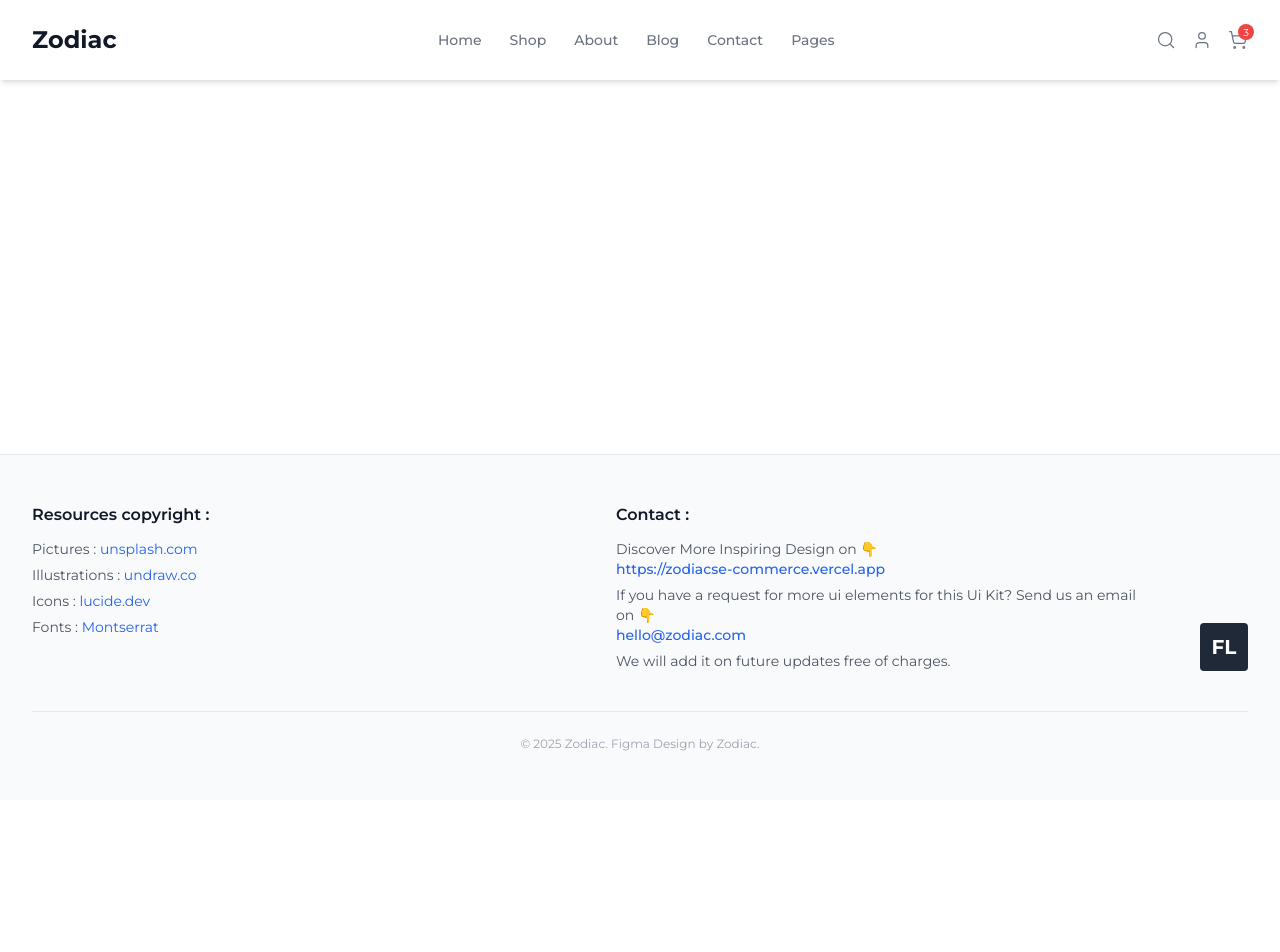
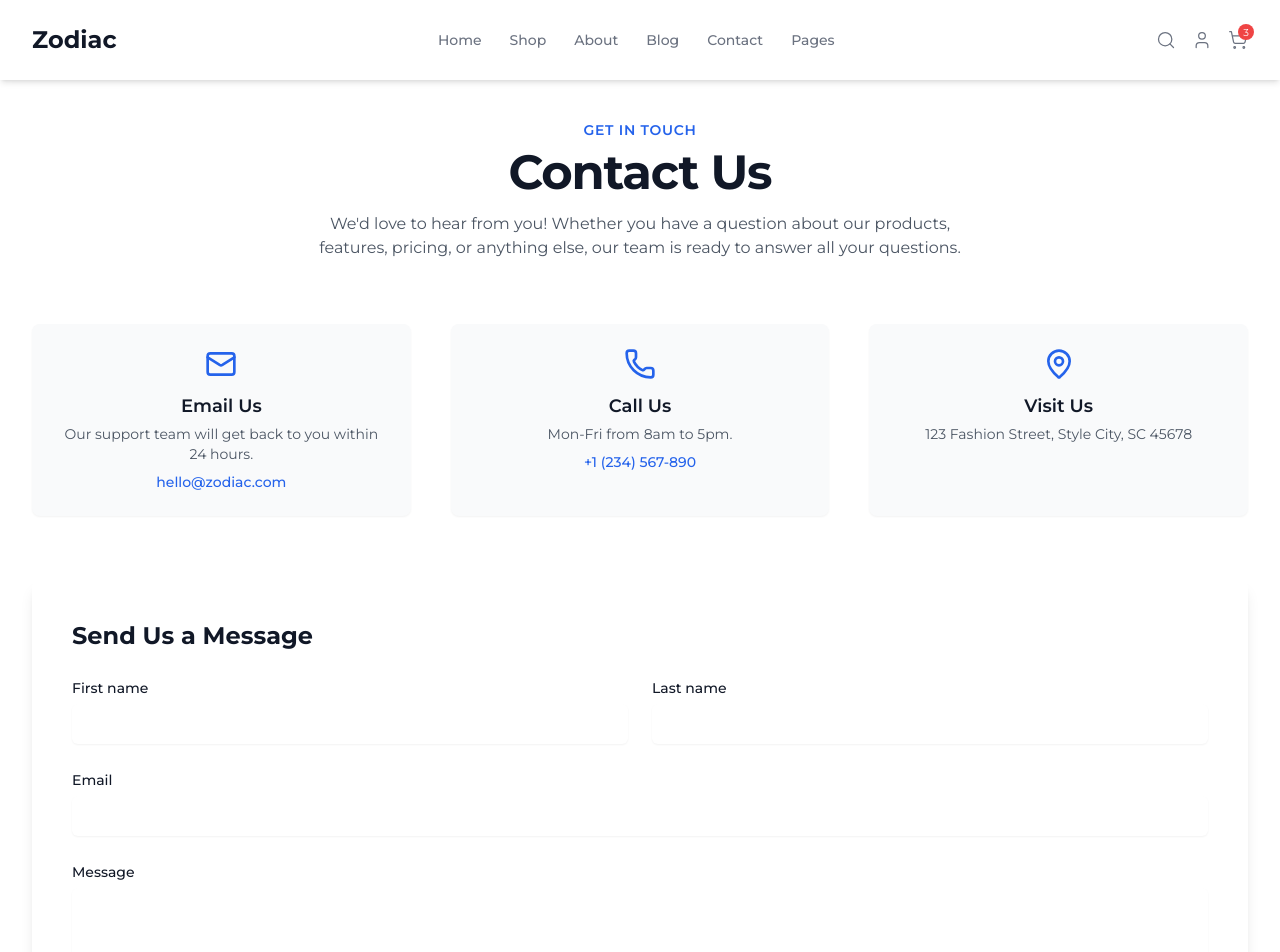
Before and after one commit to Zodiacbtw/zodiac, a React (Vite) app: page /contact in a window 1280 px wide. Shown: the top 952 px of the page. Before the commit the page ends 800 px from the top, so only its background shows below. Built offline with nearby package versions, Linux system fonts and the light colour scheme; the HTML template or start-up script is replaced by a standard one.

Commit message:
contact page created & designes implemented

```diff
--- a/src/App.jsx
+++ b/src/App.jsx
@@ -5,6 +5,8 @@ import Footer from './layout/Footer';
 import PageContent from './layout/PageContent';
 import HomePage from './pages/HomePage';
 import ShopPage from './pages/ShopPage';
+import ProductDetailPage from './pages/ProductDetailPage';
+import ContactPage from './pages/ContactPage';
 
 function App() {
   return (
@@ -16,8 +18,14 @@ function App() {
             <Route exact path="/">
               <HomePage />
             </Route>
-            <Route path="/shop">
+            <Route exact path="/shop">
               <ShopPage />
+            </Route>
+            <Route path="/product/:productId">
+              <ProductDetailPage />
+            </Route>
+            <Route exact path="/contact">
+              <ContactPage />
             </Route>
           </Switch>
         </PageContent>
--- /dev/null
+++ b/src/pages/ContactPage.jsx
@@ -0,0 +1,121 @@
+import React from 'react';
+import { Mail, Phone, MapPin, Send } from 'lucide-react';
+
+const ContactPage = () => {
+  return (
+    <div className="flex flex-col space-y-10 md:space-y-16">
+      <div className="text-center">
+        <p className="text-sm font-semibold uppercase text-blue-600 tracking-wider">Get in Touch</p>
+        <h1 className="mt-2 text-3xl font-bold tracking-tight text-gray-900 sm:text-4xl lg:text-5xl">
+          Contact Us
+        </h1>
+        <p className="mt-4 max-w-2xl text-base text-gray-600 lg:mx-auto">
+          We'd love to hear from you! Whether you have a question about our products, features, pricing, or anything else, our team is ready to answer all your questions.
+        </p>
+      </div>
+
+      <div className="grid grid-cols-1 md:grid-cols-2 lg:grid-cols-3 gap-8 md:gap-10">
+        <div className="flex flex-col items-center text-center p-6 bg-gray-50 rounded-lg shadow-sm">
+          <Mail size={32} className="text-blue-600 mb-3" />
+          <h3 className="text-lg font-semibold text-gray-900 mb-1">Email Us</h3>
+          <p className="text-sm text-gray-600 mb-2">Our support team will get back to you within 24 hours.</p>
+          <a href="mailto:hello@example.com" className="text-sm font-medium text-blue-600 hover:text-blue-700">
+            hello@zodiac.com
+          </a>
+        </div>
+
+        <div className="flex flex-col items-center text-center p-6 bg-gray-50 rounded-lg shadow-sm">
+          <Phone size={32} className="text-blue-600 mb-3" />
+          <h3 className="text-lg font-semibold text-gray-900 mb-1">Call Us</h3>
+          <p className="text-sm text-gray-600 mb-2">Mon-Fri from 8am to 5pm.</p>
+          <a href="tel:+1234567890" className="text-sm font-medium text-blue-600 hover:text-blue-700">
+            +1 (234) 567-890
+          </a>
+        </div>
+
+        <div className="flex flex-col items-center text-center p-6 bg-gray-50 rounded-lg shadow-sm md:col-span-2 lg:col-span-1">
+          <MapPin size={32} className="text-blue-600 mb-3" />
+          <h3 className="text-lg font-semibold text-gray-900 mb-1">Visit Us</h3>
+          <p className="text-sm text-gray-600">
+            123 Fashion Street, Style City, SC 45678
+          </p>
+        </div>
+      </div>
+
+      <div className="bg-white p-6 sm:p-8 md:p-10 rounded-lg shadow-lg">
+        <h2 className="text-2xl font-bold text-gray-900 mb-6 text-center md:text-left">Send Us a Message</h2>
+        <form action="#" method="POST" className="space-y-6">
+          <div className="grid grid-cols-1 gap-x-6 gap-y-5 sm:grid-cols-2">
+            <div>
+              <label htmlFor="first-name" className="block text-sm font-medium leading-6 text-gray-900">
+                First name
+              </label>
+              <div className="mt-1">
+                <input
+                  type="text"
+                  name="first-name"
+                  id="first-name"
+                  autoComplete="given-name"
+                  className="block w-full rounded-md border-gray-300 shadow-sm focus:border-blue-500 focus:ring-blue-500 sm:text-sm p-2.5"
+                />
+              </div>
+            </div>
+            <div>
+              <label htmlFor="last-name" className="block text-sm font-medium leading-6 text-gray-900">
+                Last name
+              </label>
+              <div className="mt-1">
+                <input
+                  type="text"
+                  name="last-name"
+                  id="last-name"
+                  autoComplete="family-name"
+                  className="block w-full rounded-md border-gray-300 shadow-sm focus:border-blue-500 focus:ring-blue-500 sm:text-sm p-2.5"
+                />
+              </div>
+            </div>
+          </div>
+          <div>
+            <label htmlFor="email" className="block text-sm font-medium leading-6 text-gray-900">
+              Email
+            </label>
+            <div className="mt-1">
+              <input
+                id="email"
+                name="email"
+                type="email"
+                autoComplete="email"
+                className="block w-full rounded-md border-gray-300 shadow-sm focus:border-blue-500 focus:ring-blue-500 sm:text-sm p-2.5"
+              />
+            </div>
+          </div>
+          <div>
+            <label htmlFor="message" className="block text-sm font-medium leading-6 text-gray-900">
+              Message
+            </label>
+            <div className="mt-1">
+              <textarea
+                id="message"
+                name="message"
+                rows={4}
+                className="block w-full rounded-md border-gray-300 shadow-sm focus:border-blue-500 focus:ring-blue-500 sm:text-sm p-2.5"
+                defaultValue={''}
+              />
+            </div>
+          </div>
+          <div className="flex justify-end">
+            <button
+              type="submit"
+              className="inline-flex items-center justify-center rounded-md bg-blue-600 px-5 py-2.5 text-sm font-semibold text-white shadow-sm hover:bg-blue-700 focus-visible:outline focus-visible:outline-2 focus-visible:outline-offset-2 focus-visible:outline-blue-600 gap-2"
+            >
+              Send Message
+              <Send size={16} />
+            </button>
+          </div>
+        </form>
+      </div>
+    </div>
+  );
+};
+
+export default ContactPage;
```
